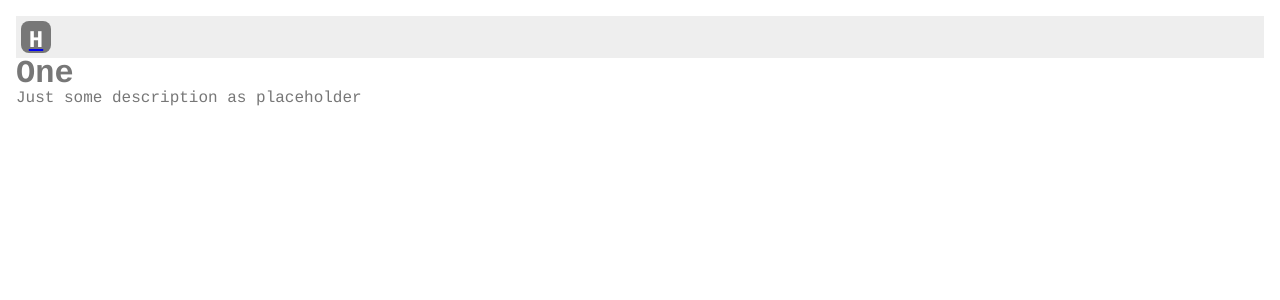
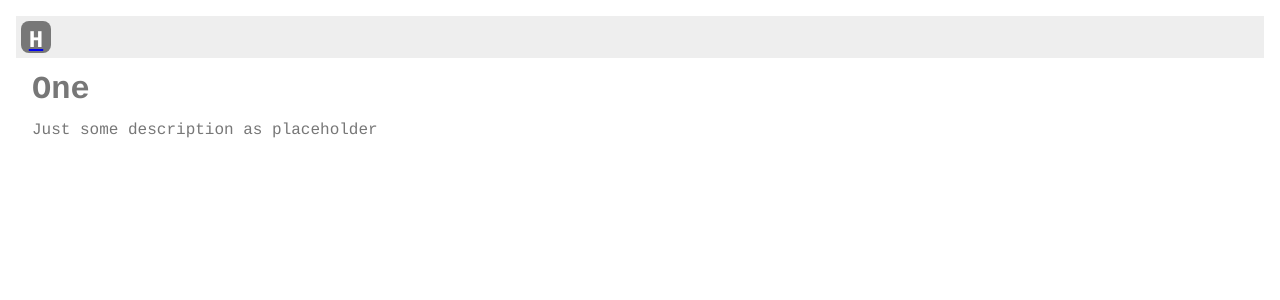
Before and after one commit to heerahemanth1/AngularWebApp, an Angular app: page /article/1 in a window 1280 px wide. Shown: the top 300 px of the page. Built offline with nearby package versions, Linux system fonts and the light colour scheme.

Commit message:
Replaced Readmore with ...

```diff
--- a/src/app/article/article.component.html
+++ b/src/app/article/article.component.html
@@ -4,6 +4,7 @@
         <h1>{{article.title}}</h1>
     </header>
     <main>
+        <br/>
         <p>{{article.description}}</p>
         <p>{{article.content}}</p>
     </main>
--- a/src/app/article/article.component.scss
+++ b/src/app/article/article.component.scss
@@ -0,0 +1,4 @@
+
+#article-component {
+    padding: 1rem;
+}
--- a/src/app/home/home.component.html
+++ b/src/app/home/home.component.html
@@ -6,7 +6,7 @@
         <div class="article-card" *ngFor="let article of articles">
             <h1 class="article-card-title">{{article.title}}</h1>
             <p class="article-card-desc">{{article.description}}</p>
-            <br />
+            <br/>
             <a [routerLink]="['/article', article.id]" class="rlink">...</a>
         </div>
     </div>
```
